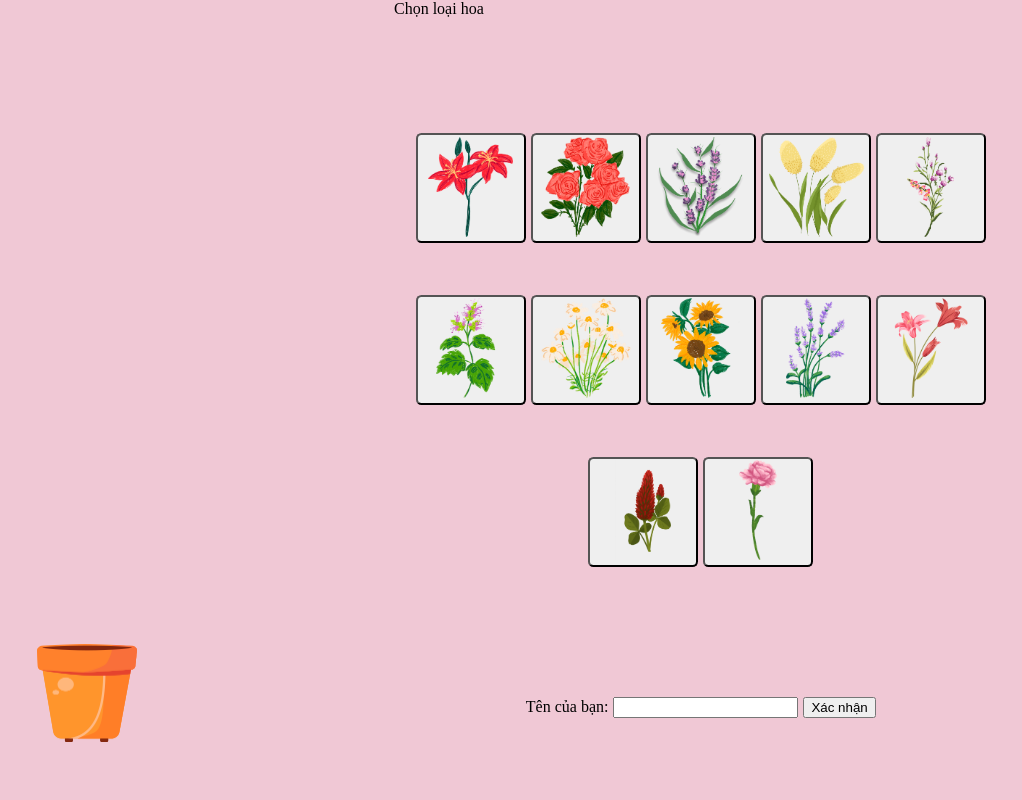
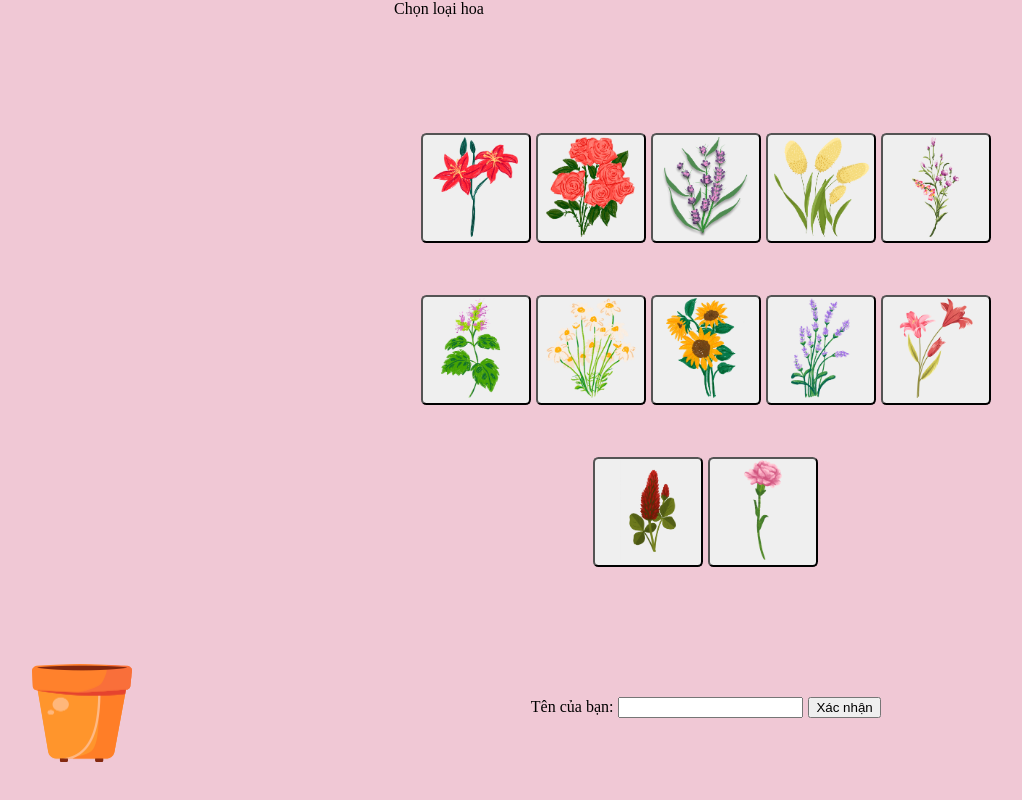
Before and after one commit to LeThanhTy/Secret, a plain HTML site: page index.html in a window 1280 px wide. Shown: the whole page, without its empty margins (246-1268 px from the left). Drawn offline with Linux system fonts and the light colour scheme.

Commit message:
Refactor CSS styles for layout and responsiveness

```diff
--- a/style1.css
+++ b/style1.css
@@ -15,7 +15,7 @@ body {
 }
 
 .container {
-    width: calc(99dvw - 40px);
+    width: calc(99dvw - 20px);
     height: 99dvh;
     display: flex;
     flex-direction: row;
@@ -23,11 +23,11 @@ body {
 }
 
 .container>div {
-    width: calc(99dvw - 40px);
+    width: calc(99dvw - 20px);
 }
 
 .container-pot {
-    height: calc(99dvh - 50px);
+    height: calc(99dvh - 30px);
     display: flex;
     justify-content: center;
     align-items: end;
@@ -156,7 +156,7 @@ body {
 
     .container {
         margin: 20px 0 0 0;
-        max-height: calc(100dvh - 20px);
+        max-height: calc(100dvh - 10px);
         flex-direction: column;
         justify-content: center;
         align-items: center;
@@ -222,7 +222,7 @@ body {
 
 
     .pot-moved {
-        transform: scale(0.9); /* Thu nhỏ hơn nữa trên di động */
+        transform: scale(0.8); /* Thu nhỏ hơn nữa trên di động */
 
         margin: 0; /* Bỏ margin trên di động */
     }
```
